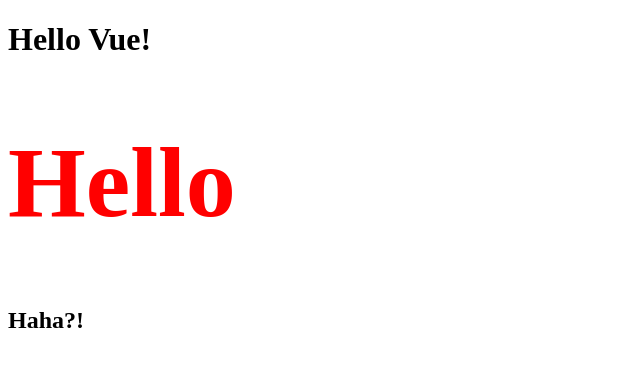
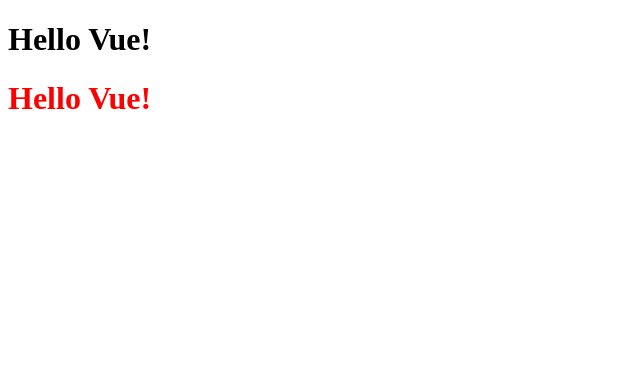
Before and after one commit to fly1chop/FEDC3-Vue_Basics, a Vue app in the folder curr/: page / in a window 1280 px wide. Shown: the top 366 px of the page, without its empty margins (0-640 px from the left). Built offline with nearby package versions, Linux system fonts and the light colour scheme; the HTML template or start-up script is replaced by a standard one.

Commit message:
$emit() to listen fallthrough event trigger from parent

```diff
--- a/curr/src/App.vue
+++ b/curr/src/App.vue
@@ -1,9 +1,8 @@
 <template>
   <h1>{{ msg }}</h1>
   <Hello
-    class="hello"
-    style="font-size: 100px;"
-    @click="msg += '!'" />
+    :message="msg"
+    @please="reverseMsg" />
 </template>
 
 <script>
@@ -17,6 +16,14 @@
     return {
       msg: 'Hello Vue!'
     }
+  },
+  methods: {
+    reverseMsg() {
+      this.msg = this.msg
+        .split('')
+        .reverse()
+        .join('')
+    }
   }
 }
 </script>
--- a/curr/src/components/Hello.vue
+++ b/curr/src/components/Hello.vue
@@ -1,30 +1,18 @@
 <template>
-  <!-- <h1
-    :class="$attrs.class"
-    :style="$attrs.style">
-    Hello
+  <h1 @click="$emit('please')">
+    {{ message }}
   </h1>
-  <h2 @click="$attrs.onClick">
-    Haha?!
-  </h2> -->
-  <h1 v-bind="$attrs">
-    Hello
-  </h1>
-  <h2>
-    Haha?!
-  </h2>
 </template>
 
 <script>
 export default {
-  // inheritAttrs: false,
   props: {
-    // style: Object
+    message: {
+      type: String,
+      default: ''
+    }
   },
-  mounted() {
-    // $attrs contains non-prop attributes. therefore, style prop is not included
-    console.log(this.$attrs)
-  }
+  emits: ['please']
 }
 </script>
 
```
